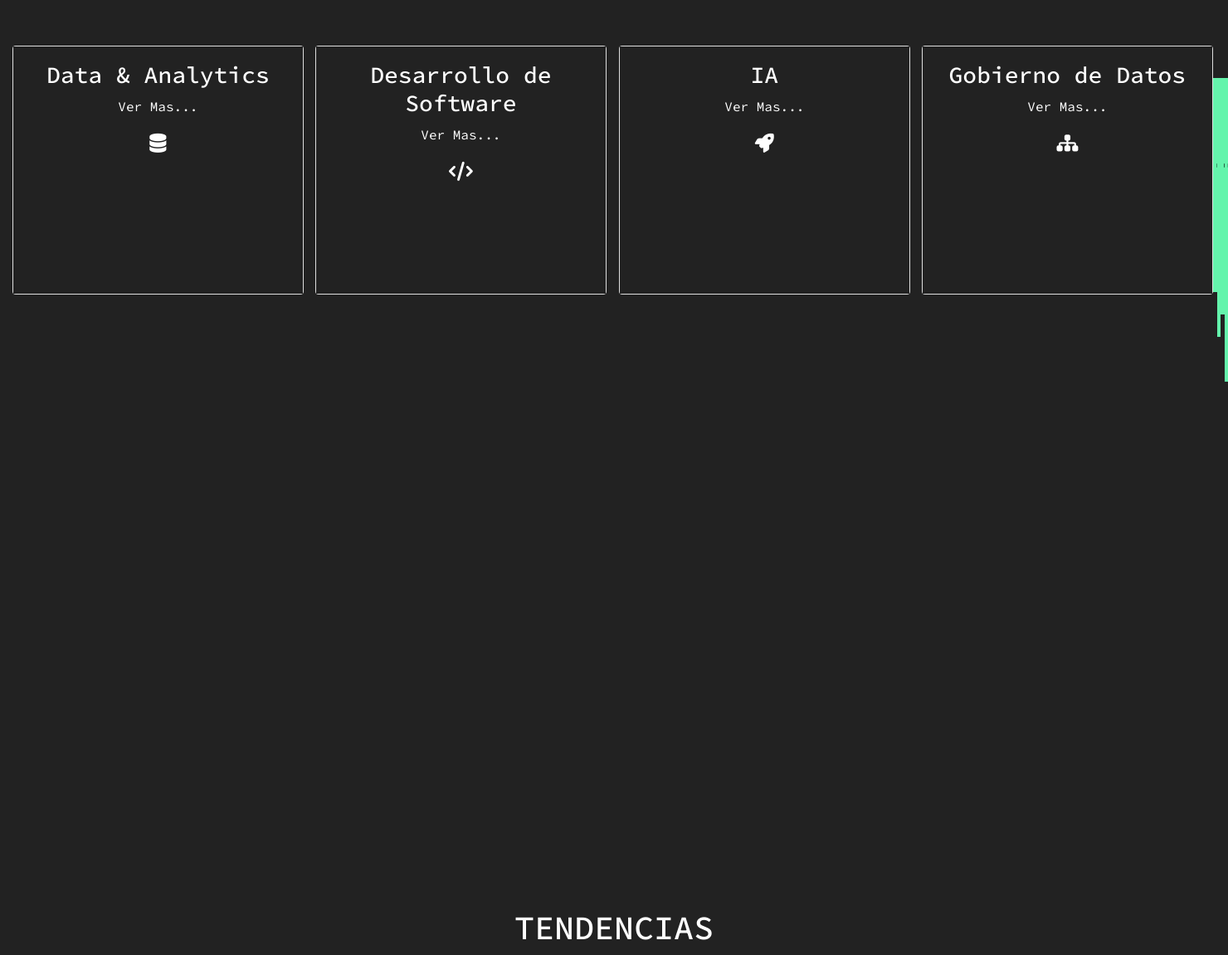
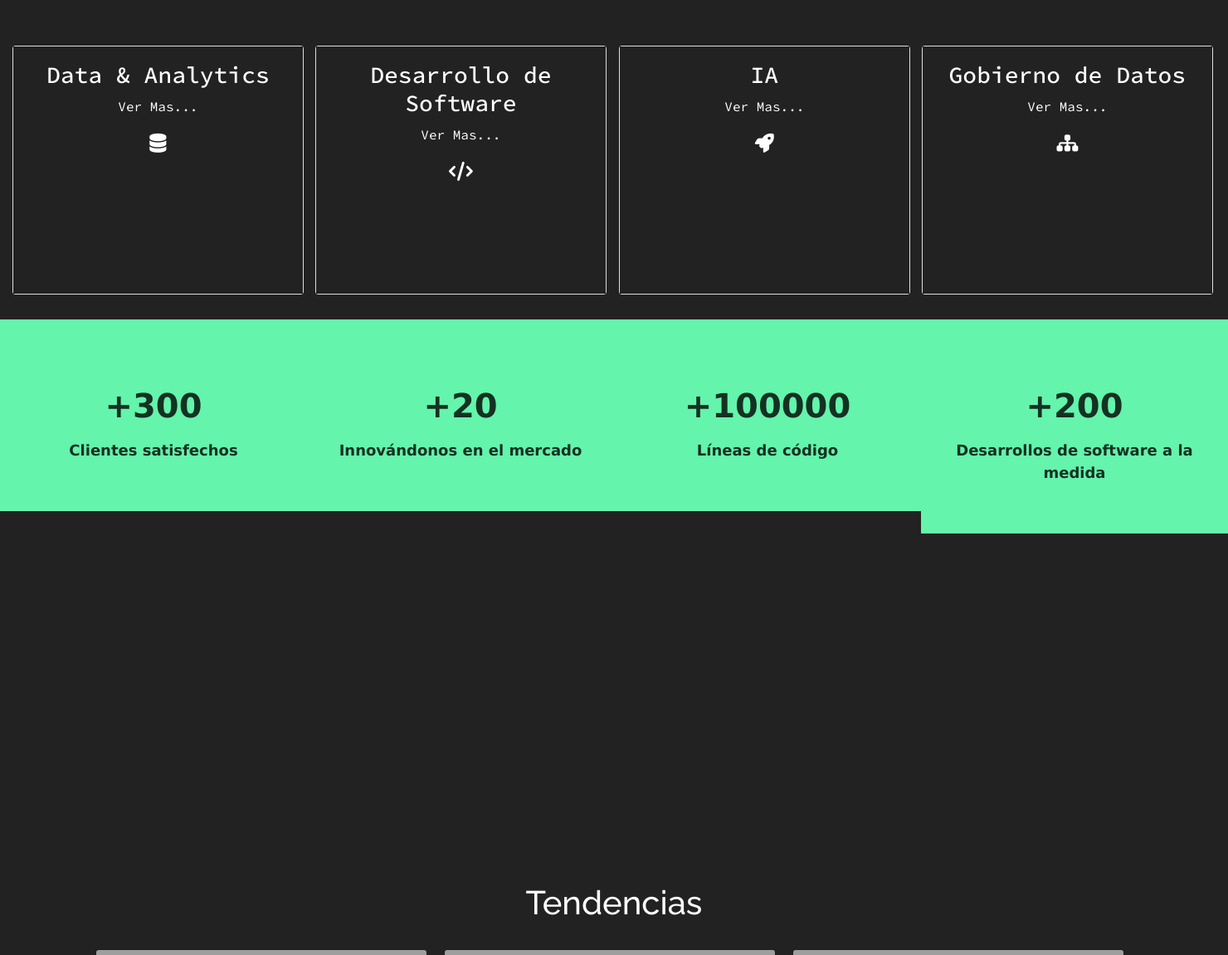
Before and after one commit to JazMart12/examenParcial2, a PHP site: page /cursoPHP/Servicios.html in a window 1480 px wide; the page is wider, and only the part inside the window is pictured. Shown: the part 1229-2380 px from the top of that part at 83% size. Run offline with PHP 8.4, Linux system fonts and the light colour scheme; some libraries are stand-ins or nearby versions; grey boxes are pictures that could not be loaded.

Commit message:
titulo ten

```diff
--- a/ExamenParcial2/Servicios.html
+++ b/ExamenParcial2/Servicios.html
@@ -309,7 +309,7 @@
 
 
 <section style="text-align: center; padding-top: 0;">
-  <h1>TENDENCIAS</h1>
+  <h1 id="titulo-ten">Tendencias</h1>
   <br>
   <div class="card d-inline-block" style="width: 400px; margin-right: 10px; background: #222;">
     <img src="../imagenes/im1.avif" class="card-img-top" alt="...">
--- a/ExamenParcial2/style.css
+++ b/ExamenParcial2/style.css
@@ -1138,8 +1138,7 @@ strong {
       height: 200px;
   }
 }
-<<<<<<< HEAD
-=======
+
 
 /*Animacion Scroll*/
 
@@ -1226,11 +1225,7 @@ strong {
   margin: 10px;
   opacity: 0;
 }
-=======
-<<<<<<< HEAD
+#titulo-ten{
+  font-family: "Raleway", sans-serif;
+  font-weight: 500;
 }
-=======
-}
->>>>>>> d5e5c0416b69568b2f7f49ac9575e6dd579f87da
->>>>>>> d7d28252536432e518c0b732830bb2f84b76503b
->>>>>>> 49940233d2604ca139373a7d49adefea7cefca4e
```
